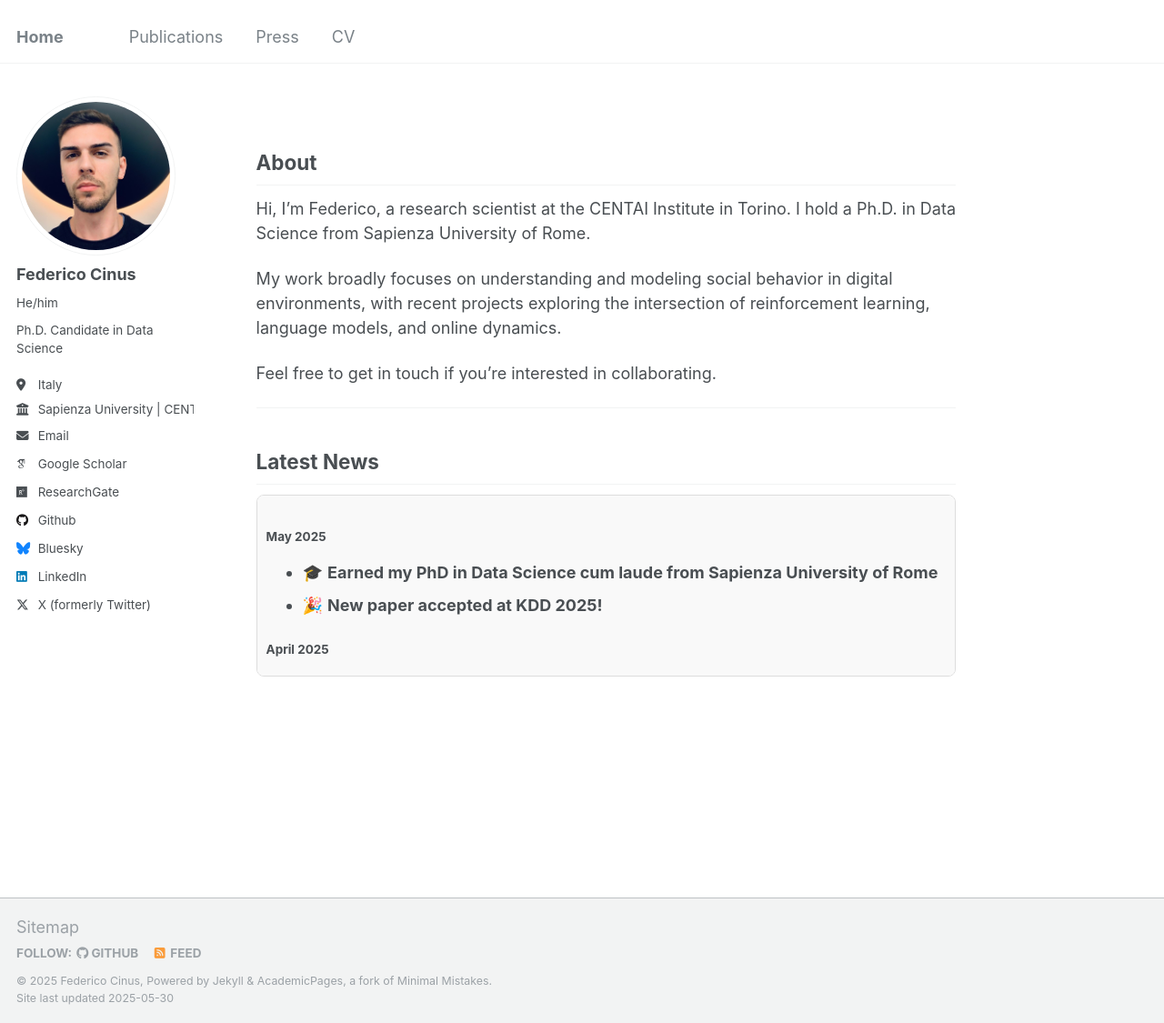
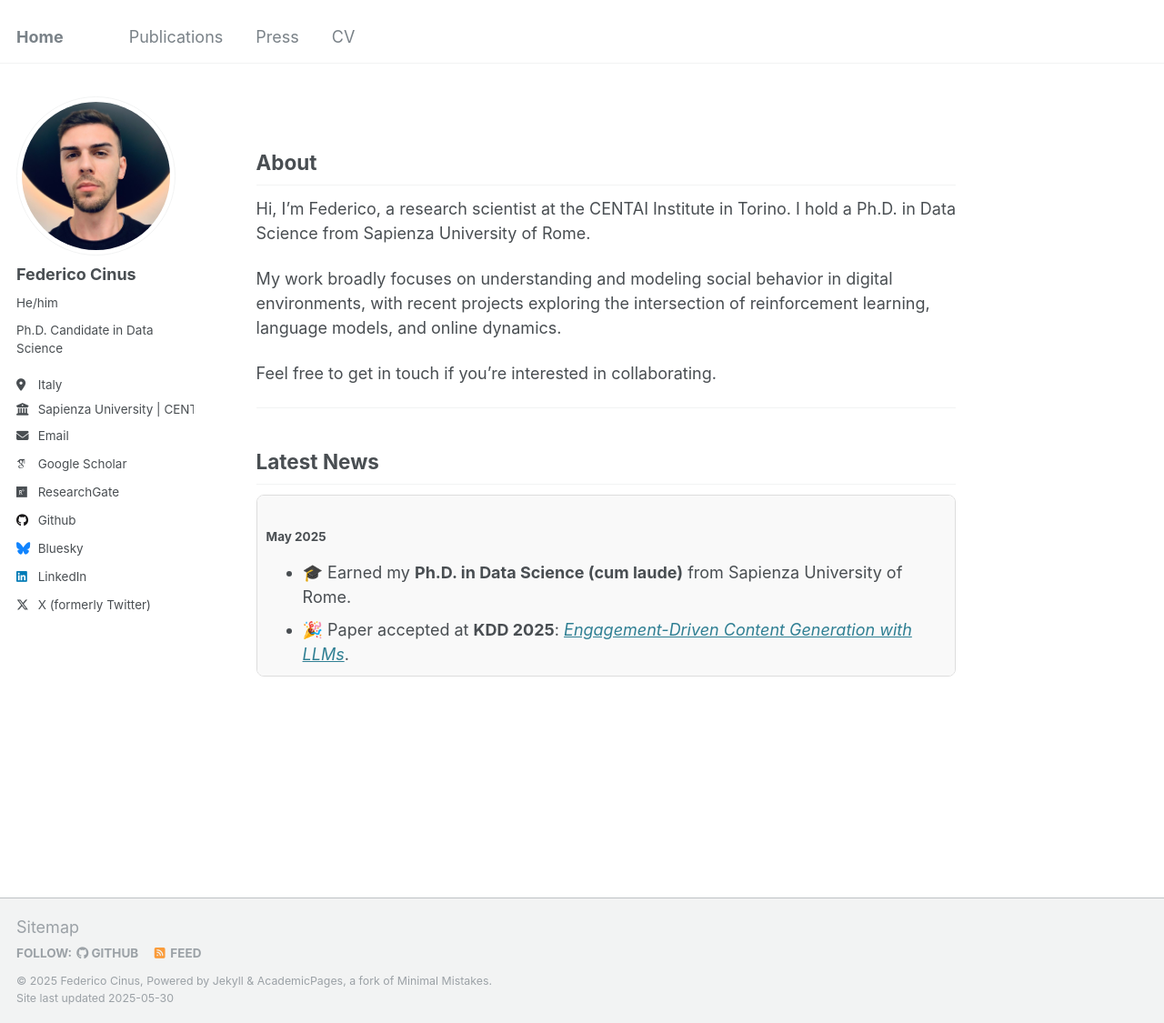
Before and after one commit to FedericoCinus/website, a Jekyll site: the page built from _pages/about.md, in a window 1280 px wide and 1125 px high. Shown: the whole window at 91% size. Built offline with Jekyll 4.4.1, drawn with Linux system fonts in a browser that asks for light colours; some web fonts are replaced.

Commit message:
Update about.md

```diff
--- a/_pages/about.md
+++ b/_pages/about.md
@@ -24,9 +24,10 @@ Feel free to get in touch if you’re interested in collaborating.
 
 <h4>May 2025</h4>
 <ul>
-  <li>🎓 <b>Earned my PhD in Data Science cum laude from Sapienza University of Rome</b></li>
-  <li>🎉 <b>New paper accepted at KDD 2025!</b></li>
+  <li>🎓 Earned my <strong>Ph.D. in Data Science (cum laude)</strong> from Sapienza University of Rome.</li>
+  <li>🎉 Paper accepted at <strong>KDD 2025</strong>: <a href="https://arxiv.org/abs/2411.13187" target="_blank"><em>Engagement-Driven Content Generation with LLMs</em></a>.</li>
 </ul>
+
 
 <h4>April 2025</h4>
 <ul>
```
